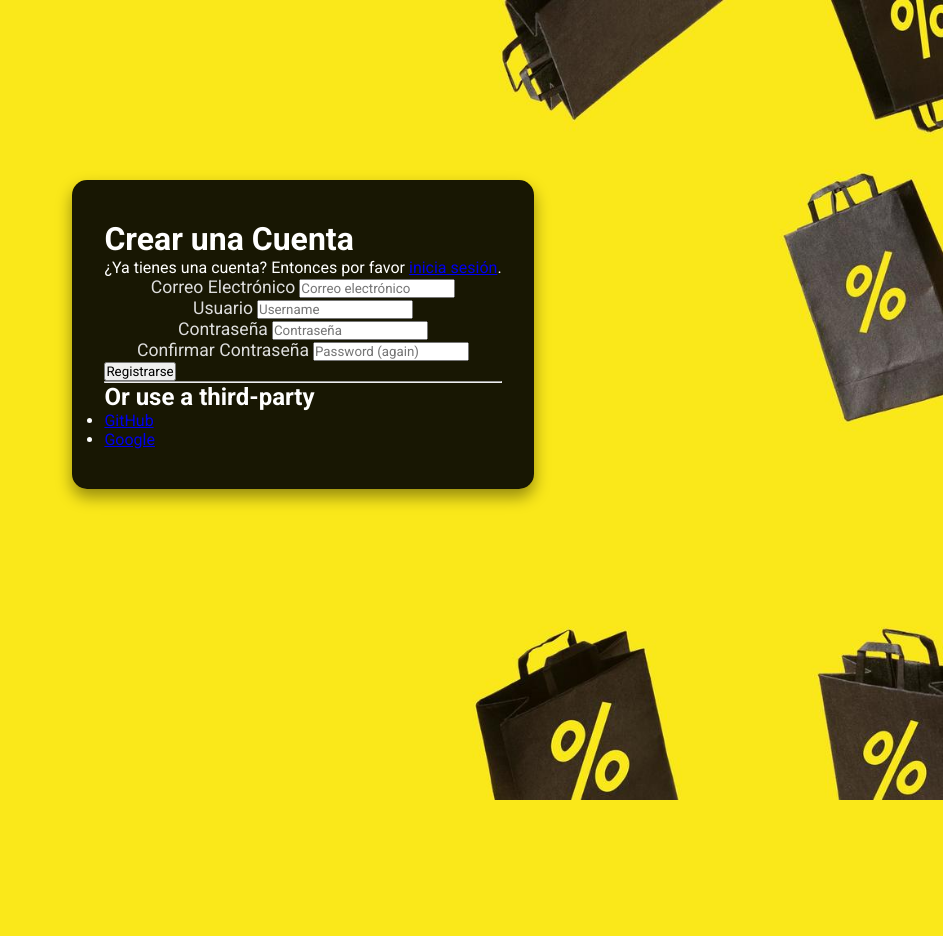
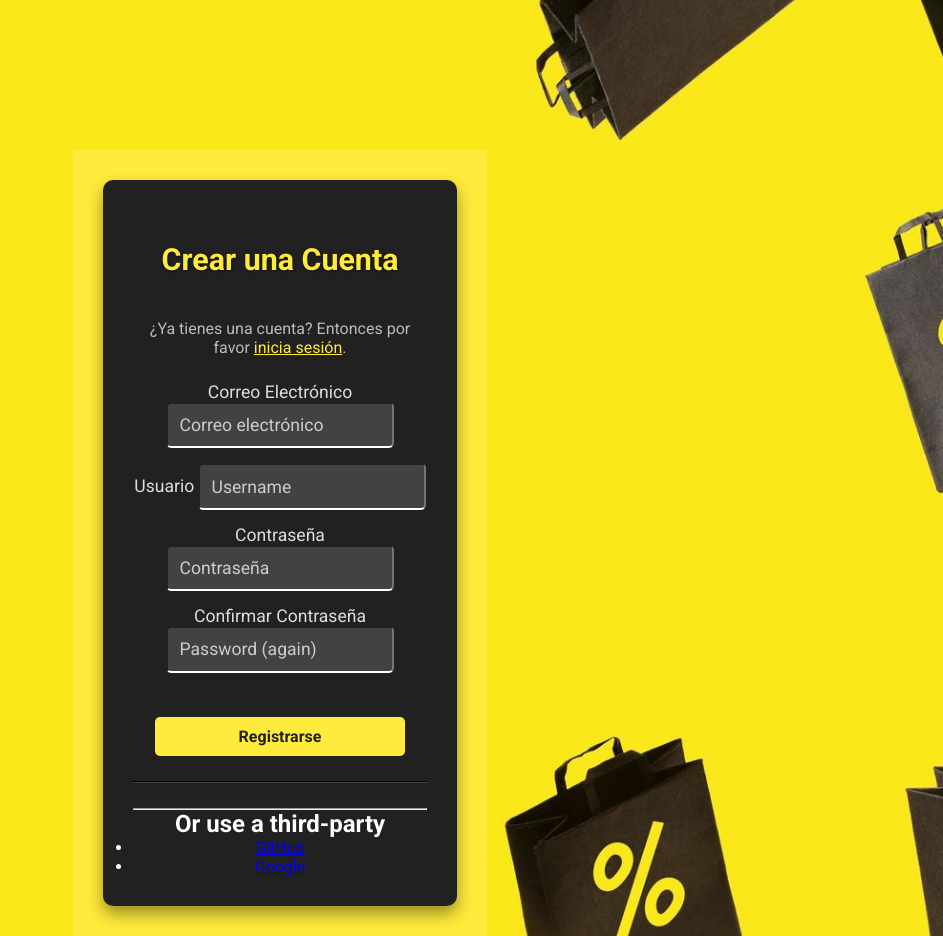
Before and after one commit to ianthompson11/book-shop, a Django app: page /accounts/signup/ in a window 1280 px wide. Shown: the whole page, without its empty margins (337-1280 px from the left). Before the commit the page ends 800 px from the top, so only its background shows below. Run offline with Django 5.2, Linux system fonts and the light colour scheme; data comes from the database, SQL or seed files in the repository; both versions use the stored data as it was after the commit.

Commit message:
Actualizado tanto el encabezado como la recuperación de contraseña y los styles

```diff
--- a/static/css/style.css
+++ b/static/css/style.css
@@ -6,21 +6,21 @@
 }
 
 body {
-    height: 100vh;
     display: flex;
     align-items: center;
     justify-content: center;
-    background-image: url('../img/3.jpg'); /* Ajustado correctamente */
+    background-image: url('../img/3.jpg');
     background-position: center;
     background-repeat: no-repeat;
     background-size: cover;
     color: #fff;
+    min-height: 100vh; /* altura mínima pero permite expansión */
 }
 
 /* Contenedor principal */
 .container-form {
     width: 90%;
-    height: 90vh;
+    min-height: 90vh;
     display: flex;
     justify-content: space-around;
     /*position: relative;*/
--- a/templates/account/signup.html
+++ b/templates/account/signup.html
@@ -6,52 +6,62 @@
 {% endblock head_title %}
 
 {% block content %}
-    <div class="signup-container">
-        {% element h1 class="signup-title" %}
+<div class="container-form" style="background-color: #ffeb3b; padding: 30px;">
+    <div class="formulario" style="background-color: #212121; color: #ffffff; padding: 30px; border-radius: 10px; max-width: 450px; margin: 0 auto;">
+
+        <h2 class="create-account" style="color: #ffeb3b; text-align: center; margin-bottom: 10px;">
             {% trans "Crear una Cuenta" %}
-        {% endelement %}
-        {% element p class="signup-subtitle" %}
-            {% blocktranslate %}¿Ya tienes una cuenta? Entonces por favor <a href="{{ login_url }}">inicia sesión</a>.{% endblocktranslate %}
-        {% endelement %}
+        </h2>
+
+        <p class="text-center" style="color: #bbbbbb; text-align: center; margin-bottom: 25px;">
+            {% blocktranslate %}¿Ya tienes una cuenta? Entonces por favor <a href="{{ login_url }}" style="color: #ffeb3b;">inicia sesión</a>.{% endblocktranslate %}
+        </p>
+
         {% if not SOCIALACCOUNT_ONLY %}
             {% url 'account_signup' as action_url %}
-            {% element form form=form method="post" action=action_url tags="entrance,signup" class="signup-form" %}
-                {% slot body %}
+            <form method="post" action="{{ action_url }}">
                 {% csrf_token %}
-                    <div class="form-group">
-                        <label for="{{ form.email.id_for_label }}" class="form-label">{% trans "Correo Electrónico" %}</label>
+                <div class="form-group" style="margin-bottom: 15px;">
+                    <label for="{{ form.email.id_for_label }}" class="form-label">Correo Electrónico</label>
                     {{ form.email }}
                 </div>
-                    <div class="form-group">
-                        <label for="{{ form.username.id_for_label }}" class="form-label">{% trans "Usuario" %}</label>
+                <div class="form-group" style="margin-bottom: 15px;">
+                    <label for="{{ form.username.id_for_label }}" class="form-label">Usuario</label>
                     {{ form.username }}
                 </div>
-                    <div class="form-group">
-                        <label for="{{ form.password1.id_for_label }}" class="form-label">{% trans "Contraseña" %}</label>
+                <div class="form-group" style="margin-bottom: 15px;">
+                    <label for="{{ form.password1.id_for_label }}" class="form-label">Contraseña</label>
                     {{ form.password1 }}
                 </div>
-                    <div class="form-group">
-                        <label for="{{ form.password2.id_for_label }}" class="form-label">{% trans "Confirmar Contraseña" %}</label>
+                <div class="form-group" style="margin-bottom: 20px;">
+                    <label for="{{ form.password2.id_for_label }}" class="form-label">Confirmar Contraseña</label>
                     {{ form.password2 }}
                 </div>
+
                 {{ redirect_field }}
-                {% endslot %}
-                {% slot actions %}
-                    {% element button tags="prominent,signup" type="submit" class="btn-signup" %}
+
+                <div style="text-align: center;">
+                    <button type="submit" class="btn-login" style="padding: 10px 25px; background-color: #ffeb3b; color: #212121; border: none; border-radius: 5px; font-weight: bold;">
                         {% trans "Registrarse" %}
-                    {% endelement %}
-                {% endslot %}
-            {% endelement %}
+                    </button>
+                </div>
+            </form>
         {% endif %}
+
         {% if PASSKEY_SIGNUP_ENABLED %}
-            {% element hr %}
-            {% endelement %}
-            {% element button href=signup_by_passkey_url class="btn-signup-outline" tags="prominent,signup,outline,primary" %}
+            <hr style="margin: 20px 0; border-color: #444;">
+            <div style="text-align: center;">
+                <a href="{{ signup_by_passkey_url }}" class="btn-signup-outline" style="padding: 10px 25px; border: 2px solid #ffeb3b; color: #ffeb3b; border-radius: 5px; text-decoration: none;">
                     {% trans "Registrarse con una passkey" %}
-            {% endelement %}
+                </a>
+            </div>
         {% endif %}
+
         {% if SOCIALACCOUNT_ENABLED %}
+            <hr style="margin: 25px 0; border-color: #444;">
             {% include "socialaccount/snippets/login.html" with page_layout="entrance" %}
         {% endif %}
+
+    </div>
 </div>
 {% endblock content %}
--- a/templates/base.html
+++ b/templates/base.html
@@ -14,7 +14,7 @@
 <body>
     <div class="overlay"></div>
 
-    {% if request.path != '/accounts/login/' and request.path != '/accounts/signup/' and request.path != '/accounts/password/reset/' and request.path != '/accounts/password/reset/done/' and request.path != '/accounts/logout/' and request.path != '/accounts/password/manual-reset/' %}
+    {% if request.path != '/accounts/login/' and request.path != '/accounts/signup/' and request.path != '/accounts/password/reset/' and request.path != '/accounts/password/reset/done/' and request.path != '/accounts/logout/' and request.path != '/accounts/password/manual-reset/' and request.path != '/accounts/google/login/' and request.path != '/accounts/github/login/' %}
     <!-- Encabezado fijo -->
     <header class="header" style="position: fixed; top: 0; left: 0; width: 100%; z-index: 1000;">
         <div class="header-container" style="display: flex; justify-content: space-between; align-items: center; padding: 10px 20px; background-color: #2c2f34; color: white;">
```
Also changed, not shown: templates/socialaccount/login.html (added, +35 -0 lines), db.sqlite3. Lines whose indentation alone changed are shown as unchanged.
